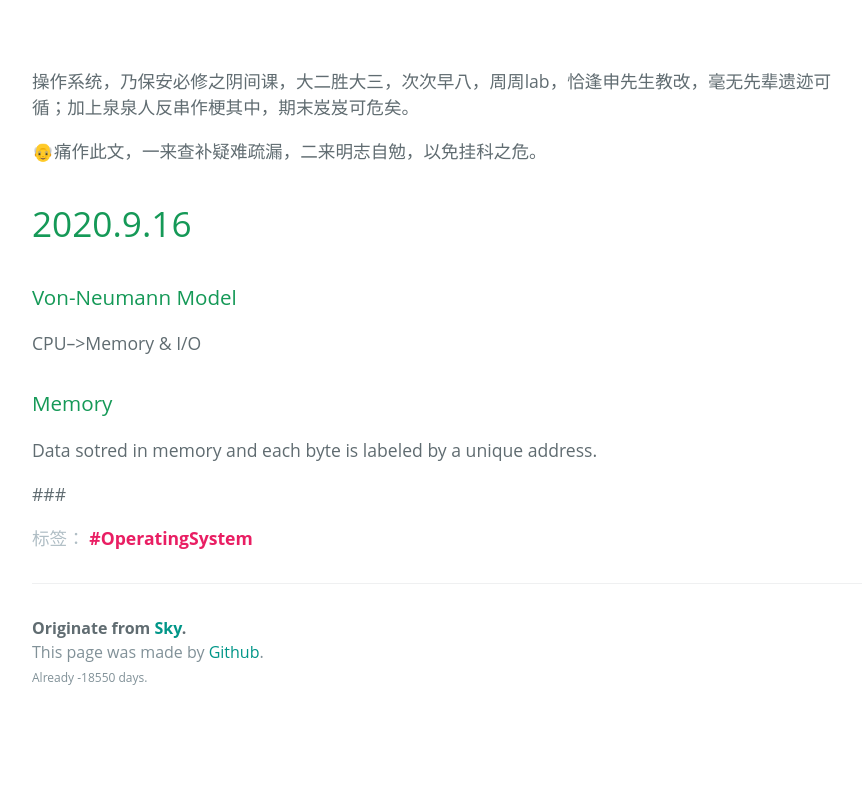
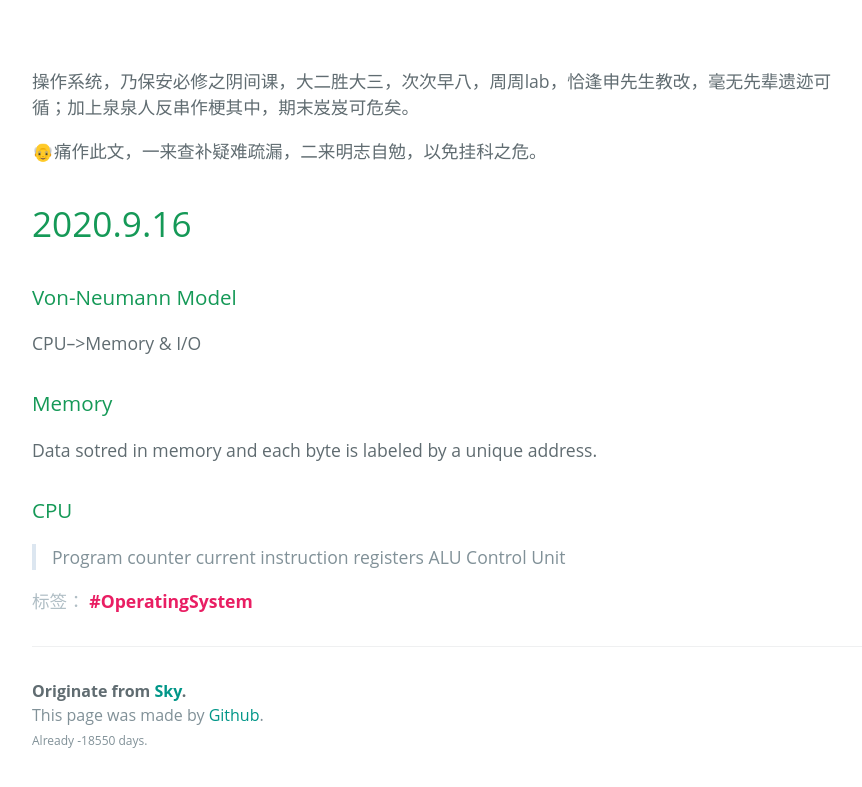
Before and after one commit to NishikinoSky/NishikinoSky.github.io, a Jekyll site: the page built from _posts/2020-10-16-Operating-System.md, in a window 1280 px wide and 1149 px high. Shown: the part 350-1137 px from the top of the window, without its empty margins (192-1054 px from the left). Built offline with Jekyll 4.4.1, drawn with Linux system fonts in a browser that asks for light colours; some web fonts are replaced.

Commit message:
Update 2020-10-16-Operating-System.md

```diff
--- a/_posts/2020-10-16-Operating-System.md
+++ b/_posts/2020-10-16-Operating-System.md
@@ -16,4 +16,9 @@ CPU-->Memory & I/O
 ### Memory
 Data sotred in memory and each byte is labeled by a unique address.
 
-###
+### CPU
+> Program counter
+> current instruction
+> registers
+> ALU
+> Control Unit
```
